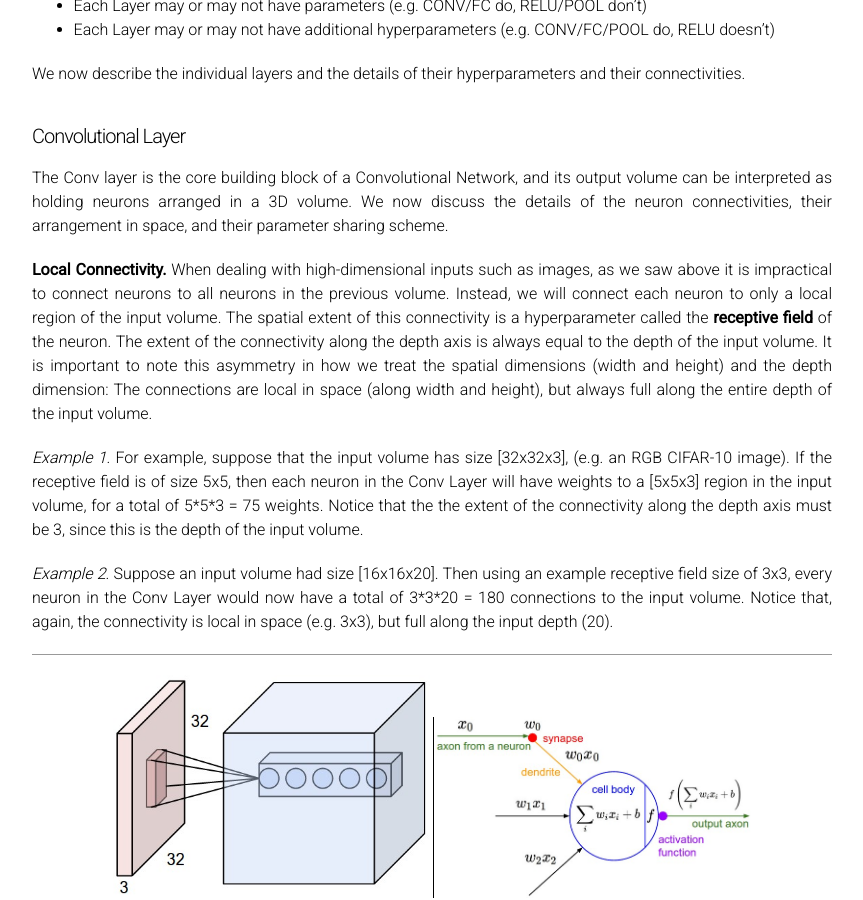
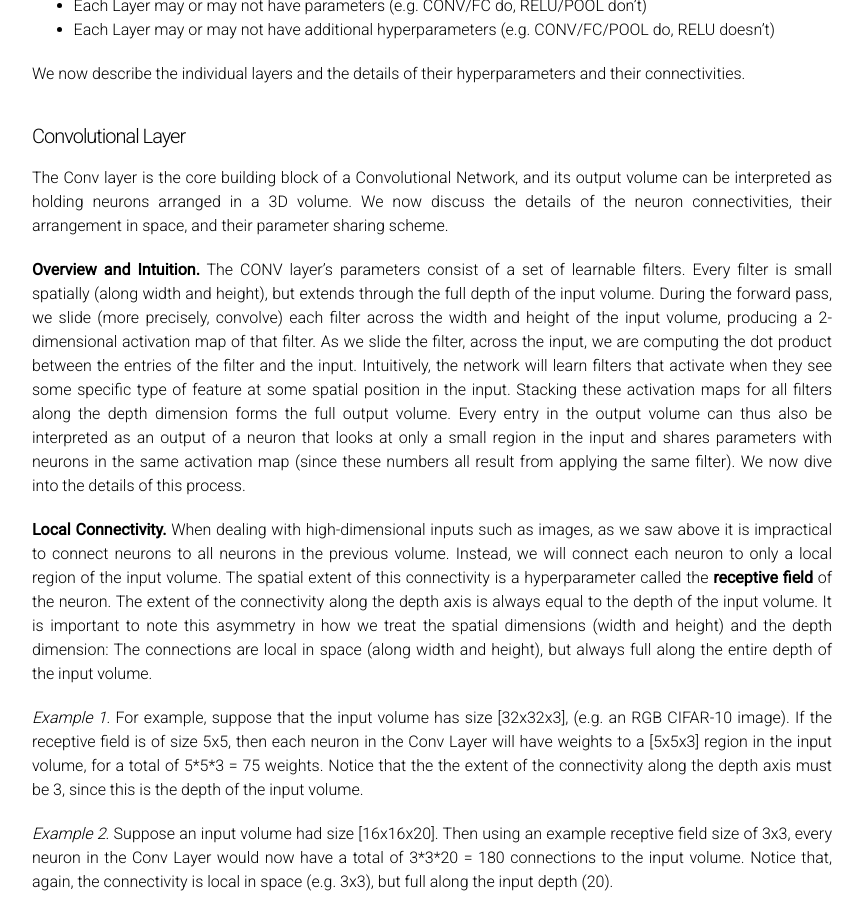
Before and after one commit to cs231n/cs231n.github.io, a Jekyll site: the page built from convolutional-networks.md, in a window 1280 px wide and 900 px high, scrolled down 2803 px. Shown: the whole window, without its empty margins (208-1071 px from the left). Built offline with Jekyll 4.4.1, drawn with Linux system fonts in a browser that asks for light colours; Markdown is read by kramdown in place of the engine named in the settings; formulas are drawn with MathJax 3.

Commit message:
adding overview

```diff
--- a/convolutional-networks.md
+++ b/convolutional-networks.md
@@ -72,6 +72,8 @@ We now describe the individual layers and the details of their hyperparameters a
 #### Convolutional Layer
 
 The Conv layer is the core building block of a Convolutional Network, and its output volume can be interpreted as holding neurons arranged in a 3D volume. We now discuss the details of the neuron connectivities, their arrangement in space, and their parameter sharing scheme.
+
+**Overview and Intuition.** The CONV layer's parameters consist of a set of learnable filters. Every filter is small spatially (along width and height), but extends through the full depth of the input volume.  During the forward pass, we slide (more precisely, convolve) each filter across the width and height of the input volume, producing a 2-dimensional activation map of that filter. As we slide the filter, across the input, we are computing the dot product between the entries of the filter and the input. Intuitively, the network will learn filters that activate when they see some specific type of feature at some spatial position in the input. Stacking these activation maps for all filters along the depth dimension forms the full output volume. Every entry in the output volume can thus also be interpreted as an output of a neuron that looks at only a small region in the input and shares parameters with neurons in the same activation map (since these numbers all result from applying the same filter). We now dive into the details of this process.
 
 **Local Connectivity.** When dealing with high-dimensional inputs such as images, as we saw above it is impractical to connect neurons to all neurons in the previous volume. Instead, we will connect each neuron to only a local region of the input volume. The spatial extent of this connectivity is a hyperparameter called the **receptive field** of the neuron. The extent of the connectivity along the depth axis is always equal to the depth of the input volume. It is important to note this asymmetry in how we treat the spatial dimensions (width and height) and the depth dimension: The connections are local in space (along width and height), but always full along the entire depth of the input volume.
 
```
